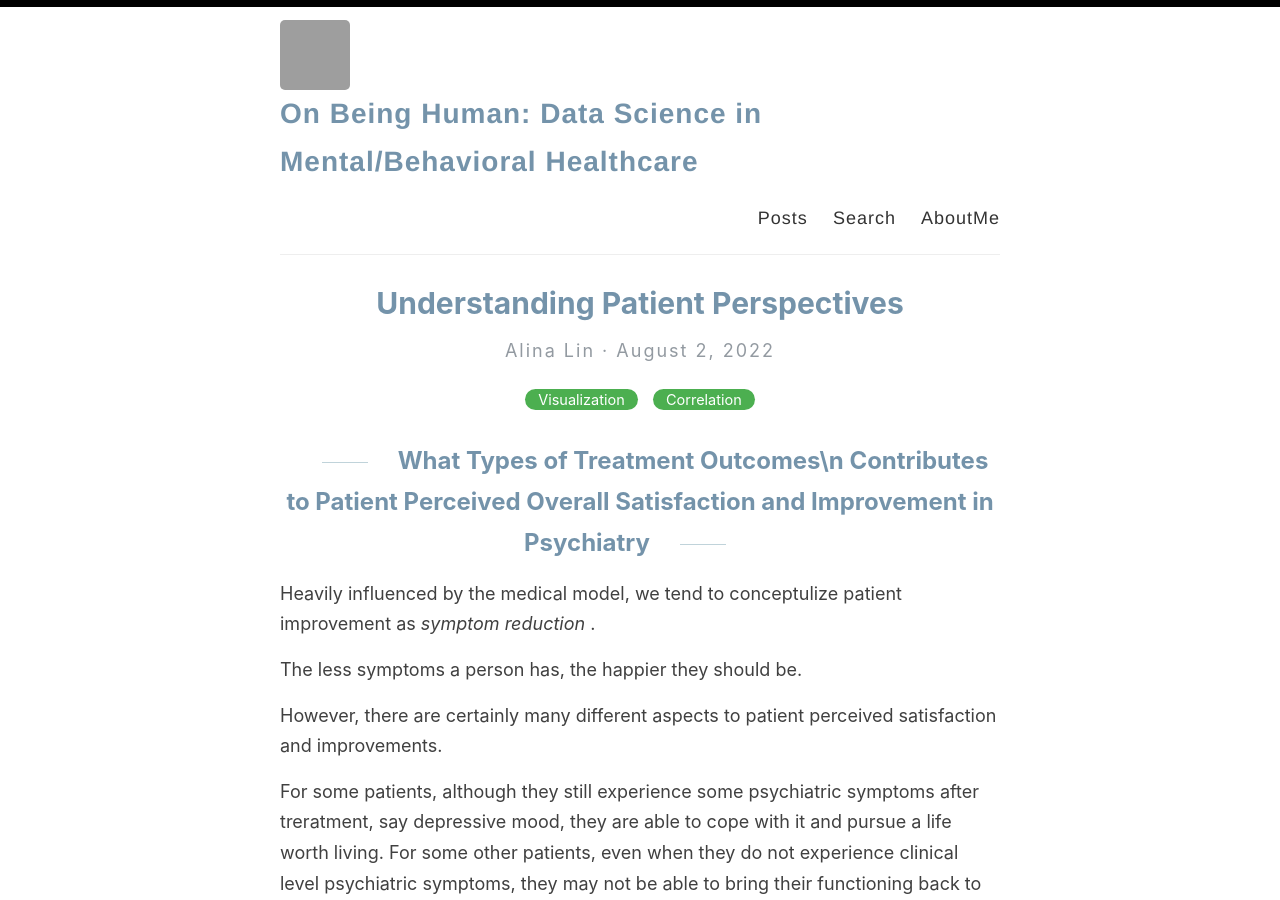
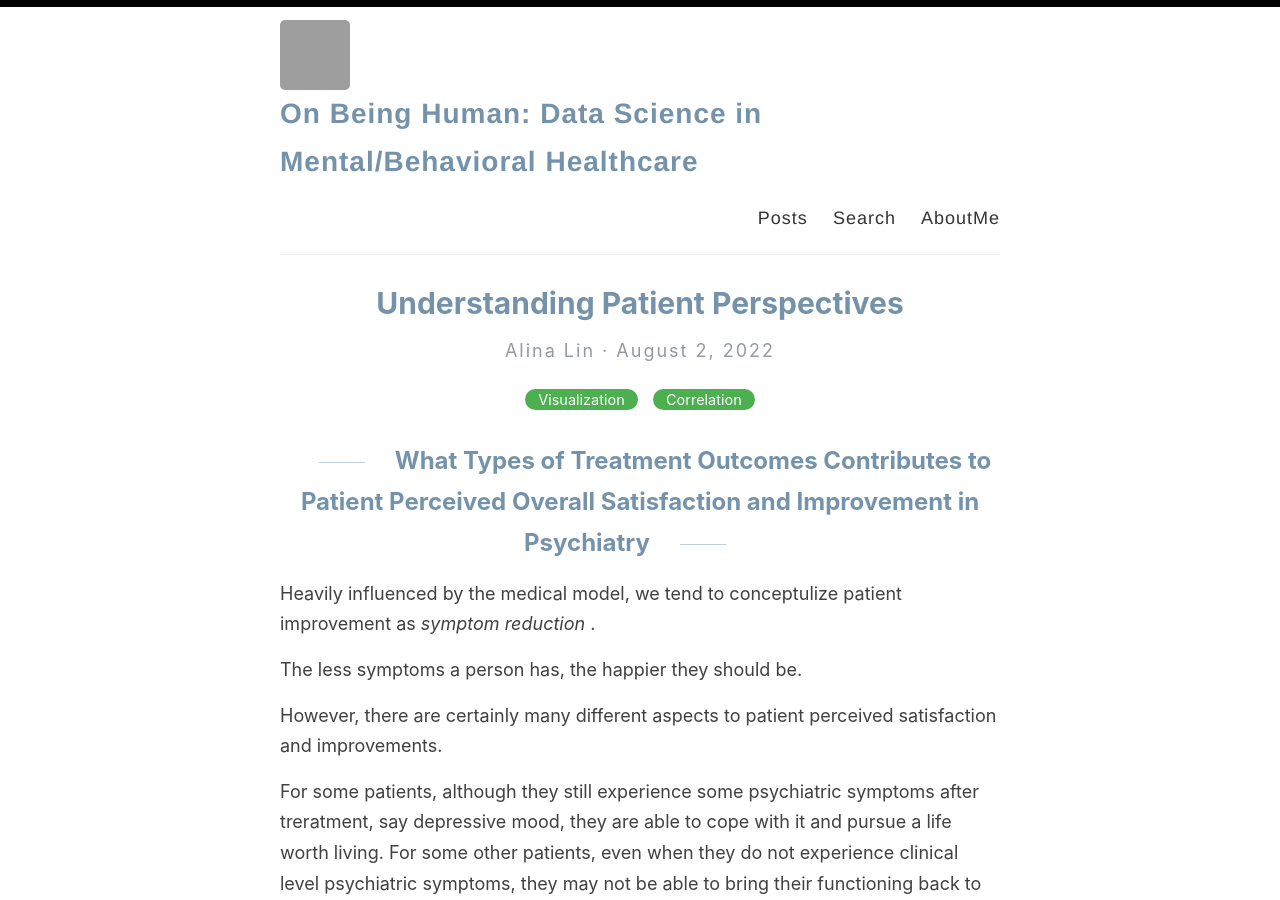
Before and after one commit to sin-ying-lin/sin-ying-lin.github.io, a Jekyll site: the page built from _posts/2022-08-02-PatientPerspectives.md, in a window 1280 px wide and 900 px high. Built offline with Jekyll 4.4.1, drawn with Linux system fonts in a browser that asks for light colours; grey boxes are pictures that could not be loaded.

```diff
--- a/_posts/2022-08-02-PatientPerspectives.md
+++ b/_posts/2022-08-02-PatientPerspectives.md
@@ -5,7 +5,7 @@ categories: Visualization Correlation
 excerpt: Heavily influenced by the medical model, we tend to conceptulize patient improvement as symptom reduction. The less symptoms a person has, the happier they should be. However, there are certainly many different aspects to patient perceived satisfaction and improvement. Let's use simple data analytic techniques to decompose patient perspectives.
 ---
 
-## What Types of Treatment Outcomes\n Contributes to Patient Perceived Overall Satisfaction and Improvement in Psychiatry
+## What Types of Treatment Outcomes Contributes to Patient Perceived Overall Satisfaction and Improvement in Psychiatry
 
 
 Heavily influenced by the medical model, we tend to conceptulize patient improvement as <i> symptom reduction </i>.
```
